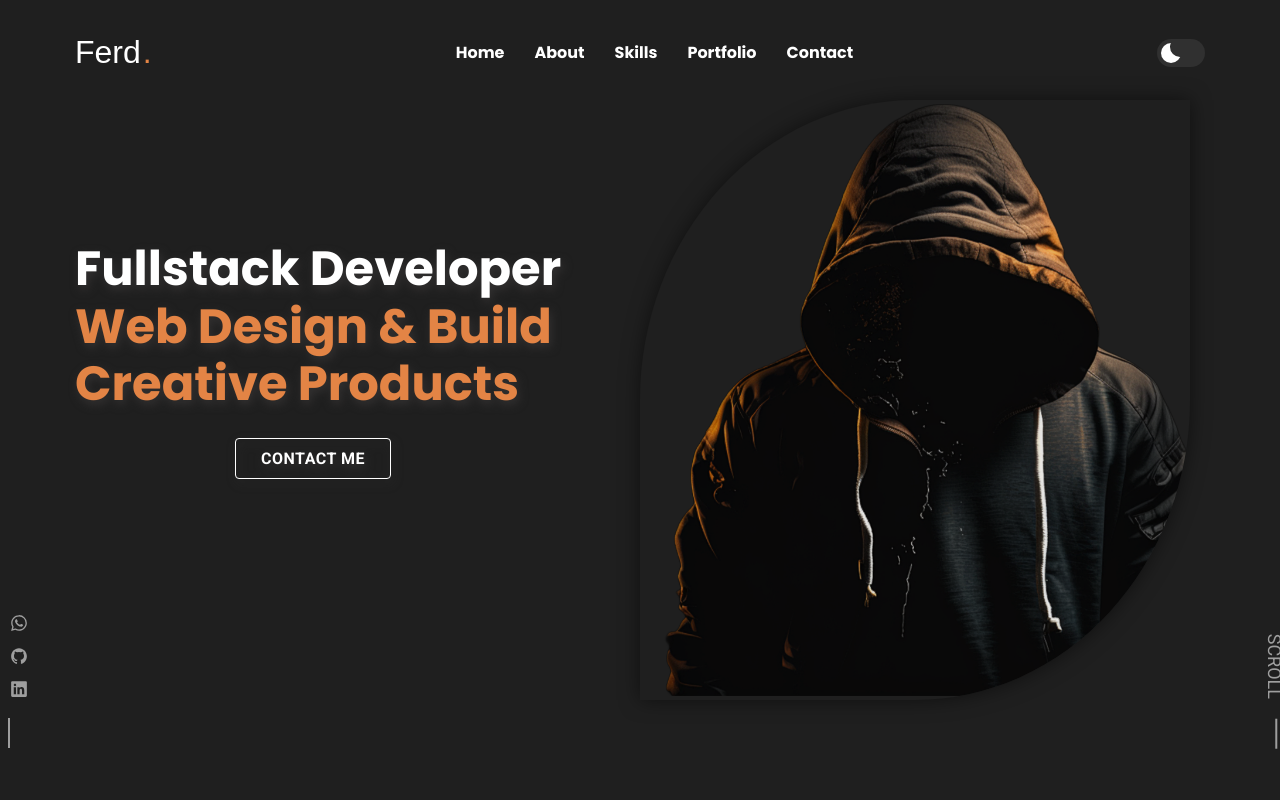
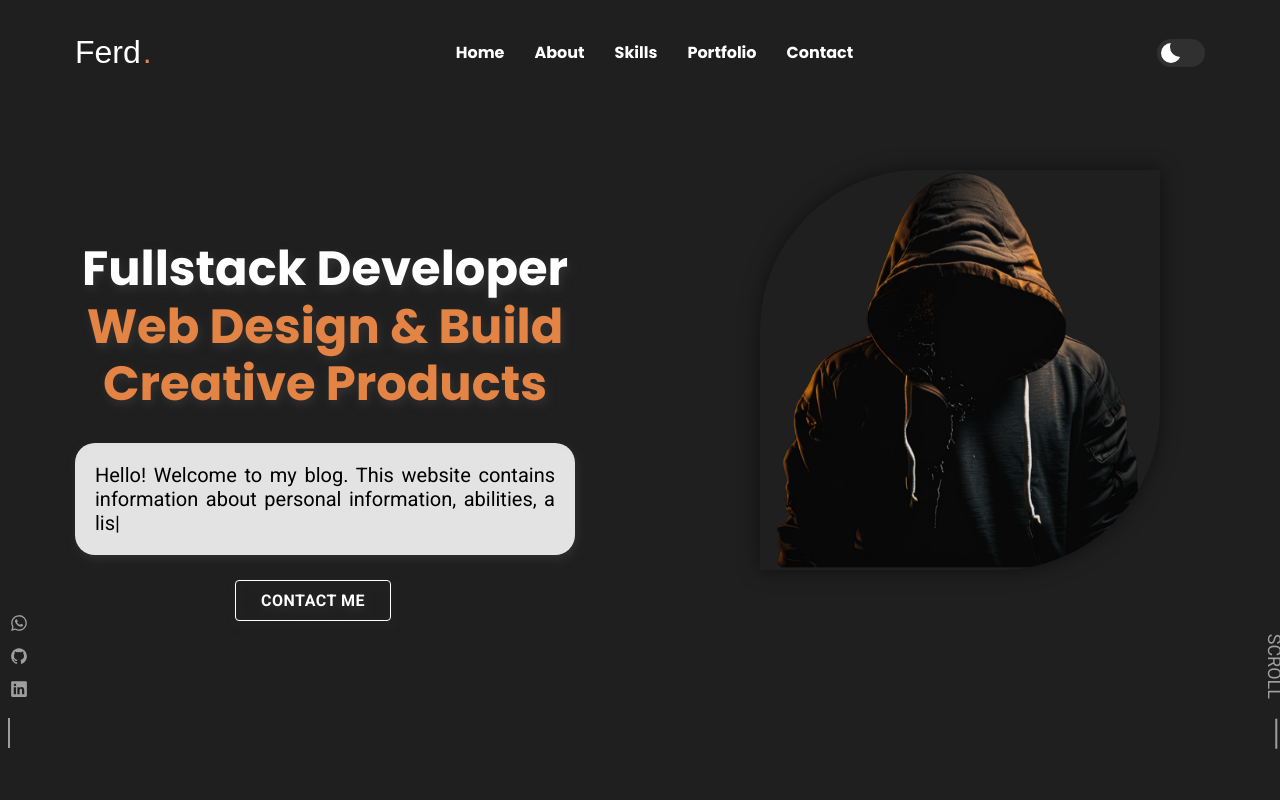
Before and after one commit to alfaniferdiansah/my-web-portofolio, a React (Create React App) app: page / in a window 1280 px wide. Shown: the top 800 px of the page. Built offline with nearby package versions, Linux system fonts and the light colour scheme; a web font is replaced by a local one.

Commit message:
update hero content

```diff
--- a/package.json
+++ b/package.json
@@ -11,6 +11,7 @@
     "react-dom": "^18.2.0",
     "react-router-dom": "^6.14.1",
     "react-scripts": "5.0.1",
+    "react-type-animation": "^3.1.0",
     "web-vitals": "^2.1.4"
   },
   "scripts": {
--- a/src/App.css
+++ b/src/App.css
@@ -387,8 +387,8 @@ body.active { overflow: hidden; }
 .navbar {
   position: fixed;
   background: var(--bg-secondary);
-  top: 100%;
-  left: 20%;
+  top: 0%;
+  left: 100%;
   align-content: end;
   width: 80%;
   max-height: 80%;
@@ -396,12 +396,12 @@ body.active { overflow: hidden; }
   opacity: 0.95;
   visibility: visible;
   place-items: center;
-  transition: 0.90s cubic-bezier(0.71, 0.01, 0.24, 0.99);
+  transition: 0.90s cubic-bezier(0.5, 0.5, 0.5, 0.9);
   transition-delay: 0.5s;
 }
 
 .navbar.active {
-  top: 0;
+  left: 20%;
   visibility: visible;
   transition-delay: 0s;
 }
@@ -463,9 +463,11 @@ main { overflow-x: hidden; }
 
 .background-circle {
   background: url(assets/Hoodie-guy.png);
-  border-radius: 50% 0 50% 0;
-  width: 550px;
-  height: 600px;
+  border-radius: 40% 0 40% 0;
+  width: 400px;
+  height: 400px;
+  margin-top: 170px;
+  margin-left: 120px;
   z-index: 9;
   box-shadow: 0 0 20px #00000080;
   background-size: cover;
@@ -477,13 +479,13 @@ main { overflow-x: hidden; }
 .hero-content {
   max-width: 500px;
   text-align: center;
-  padding-bottom: 10%;
 }
 
 h2 {
   font-family: var(--ff-poppins);
   line-height: 1.2;
   font-size: var(--fs-2);
+  text-align: center;
   color: var(--title-primary);
 }
 
@@ -492,9 +494,8 @@ h2 {
 }
 
 .hero-banner {
-  max-width: 600px;
-  width: 110%;
-  padding-top: 100px;
+  max-width: 640px;
+  width: 140%;
 }
 
 .hero .btn-primary {
@@ -645,7 +646,7 @@ h2 {
   justify-content: center;
   align-items: center;
   gap: 15px;
-  animation: fadeIn 0.5s ease-out forwards;
+  animation: fadeIn 2s ease-out forwards;
 }
 
 @keyframes fadeIn {
@@ -671,10 +672,6 @@ h2 {
   transform: translateY(0);
   opacity: 1;
 }
-
-
-
-
 
 /*-----------------------------------*\
  * #PROJECT
--- a/src/component/Content/About/About.jsx
+++ b/src/component/Content/About/About.jsx
@@ -17,7 +17,7 @@ const About = () => {
         <h2 className="h3 section-title">Need a Creative Product? I can Help You!</h2>
 
         <p className="section-text">
-          Hi! I’m Ferdiansah, and I’m a developer who has passion for building clean web applications with intuitive
+          Hi! I’m Alfani Ferdiansah, and I’m a developer who has passion for building clean web applications with intuitive
           functionalities. I enjoy the process of turning ideas into reality using creative solutions. I’m always curious
           about learning new skills, tools, and concepts. In addition to working on various solo full stack projects, I
           have worked with creative teams, which involves daily stand-ups and communications, source control, and project
--- a/src/component/Content/Hero/Hero.jsx
+++ b/src/component/Content/Hero/Hero.jsx
@@ -1,4 +1,5 @@
 import React from "react";
+import { TypeAnimation } from "react-type-animation";
 
 const Hero = () => {
   return (
@@ -8,6 +9,26 @@ const Hero = () => {
           <h2 className="hero-title">
             Fullstack Developer<span>Web Design & Build Creative Products</span>
           </h2>
+          <TypeAnimation
+            sequence={[
+              "Hello! Welcome to my blog. This website contains information about personal information, abilities, a list of completed projects as a form of portfolio, and my contacts",
+              2000,
+              "",
+              1000,
+            ]}
+            speed={40}
+            style={{
+              fontSize: "20px",
+              color: "black",
+              marginTop: "30px",
+              padding: "20px",
+              textAlign: "justify",
+              left: "5px",
+              borderRadius: "20px",
+              background: "#ffffffde"
+            }}
+            repeat={Infinity}
+          />
           <a href="#contact" className="btn btn-primary">
             Contact Me
           </a>
--- a/src/component/Content/Skill/Skill.jsx
+++ b/src/component/Content/Skill/Skill.jsx
@@ -27,22 +27,19 @@ const Skill = () => {
       <section className="skills" id="skills">
         <div className="skills-content section-content">
           <p className="section-subtitle">My skills</p>
-        <h2 className="h3 section-title">What My Programming Skills Included?</h2>
+          <h2 className="h3 section-title">
+            What My Programming Skills Included?
+          </h2>
           <p className="section-text">
-          I develop simple, intuitive and responsive user interface that helps users get things done with less effort
-          and time with those technologies.
+            I develop simple, intuitive and responsive user interface that helps
+            users get things done with less effort and time with those
+            technologies.
           </p>
           <div className={`skills-toggle ${toggleSkills ? "active" : ""}`}>
-          <button
-            className={`toggle-btn ${toggleSkills ? "active" : ""}`}
-            onClick={toggleSkillsBox}
-          >
+            <button className={`toggle-btn`} onClick={toggleSkillsBox}>
               Skills
             </button>
-          <button
-            className={`toggle-btn ${!toggleSkills ? "active" : ""}`}
-            onClick={toggleSkillsBox}
-          >
+            <button className={`toggle-btn`} onClick={toggleSkillsBox}>
               Tools
             </button>
           </div>
@@ -54,7 +51,7 @@ const Skill = () => {
                 <div className="tooltip">HTML5</div>
 
                 <div className="card-icon">
-                  <img src={htmlLogo} alt="HTML5 logo"/>
+                  <img src={htmlLogo} alt="HTML5 logo" />
                 </div>
               </div>
             </li>
@@ -64,7 +61,7 @@ const Skill = () => {
                 <div className="tooltip">CSS3</div>
 
                 <div className="card-icon">
-                <img src={cssLogo} alt="CSS3 logo"/>
+                  <img src={cssLogo} alt="CSS3 logo" />
                 </div>
               </div>
             </li>
@@ -74,7 +71,7 @@ const Skill = () => {
                 <div className="tooltip">JavaScript</div>
 
                 <div className="card-icon">
-                <img src={javascriptLogo} alt="JavaScript logo"/>
+                  <img src={javascriptLogo} alt="JavaScript logo" />
                 </div>
               </div>
             </li>
@@ -84,7 +81,11 @@ const Skill = () => {
                 <div className="tooltip">Tailswind</div>
 
                 <div className="card-icon">
-                <img src={tailswindLogo} alt="Tailswind" style={{ width: "48px", height: "48px" }}/>
+                  <img
+                    src={tailswindLogo}
+                    alt="Tailswind"
+                    style={{ width: "48px", height: "48px" }}
+                  />
                 </div>
               </div>
             </li>
@@ -94,7 +95,7 @@ const Skill = () => {
                 <div className="tooltip">Bootstrap</div>
 
                 <div className="card-icon">
-                <img src={bootstrapLogo} alt="Bootstrap logo"/>
+                  <img src={bootstrapLogo} alt="Bootstrap logo" />
                 </div>
               </div>
             </li>
@@ -148,16 +149,14 @@ const Skill = () => {
                 </div>
               </div>
             </li>
-
           </ul>
           <ul className="tools-list">
-
             <li>
               <div className="skill-card">
                 <div className="tooltip">Command</div>
 
                 <div className="card-icon">
-                <img src={cmdLogo} alt="Command"/>
+                  <img src={cmdLogo} alt="Command" />
                 </div>
               </div>
             </li>
@@ -167,7 +166,7 @@ const Skill = () => {
                 <div className="tooltip">Git</div>
 
                 <div className="card-icon">
-                <img src={gitLogo} alt="Git"/>
+                  <img src={gitLogo} alt="Git" />
                 </div>
               </div>
             </li>
@@ -177,7 +176,7 @@ const Skill = () => {
                 <div className="tooltip">Github</div>
 
                 <div className="card-icon">
-                <img src={githubLogo} alt="Github"/>
+                  <img src={githubLogo} alt="Github" />
                 </div>
               </div>
             </li>
@@ -187,7 +186,7 @@ const Skill = () => {
                 <div className="tooltip">Postman</div>
 
                 <div className="card-icon">
-                <img src={postmanLogo} alt="Postman"/>
+                  <img src={postmanLogo} alt="Postman" />
                 </div>
               </div>
             </li>
@@ -197,11 +196,10 @@ const Skill = () => {
                 <div className="tooltip">VS Code</div>
 
                 <div className="card-icon">
-                <img src={vsLogo} alt="VSCode"/>
+                  <img src={vsLogo} alt="VSCode" />
                 </div>
               </div>
             </li>
-
           </ul>
         </div>
       </section>
```
Also changed, not shown: 1 other file (tests, documents, lock files or other folders). Lines whose indentation alone changed are shown as unchanged.
